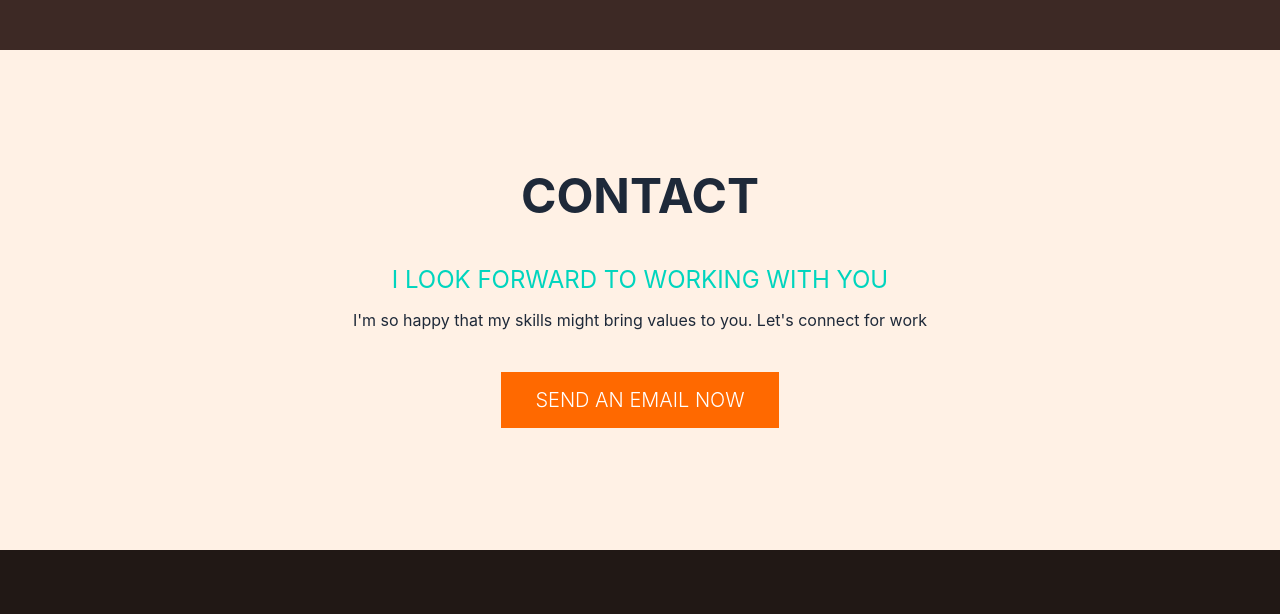
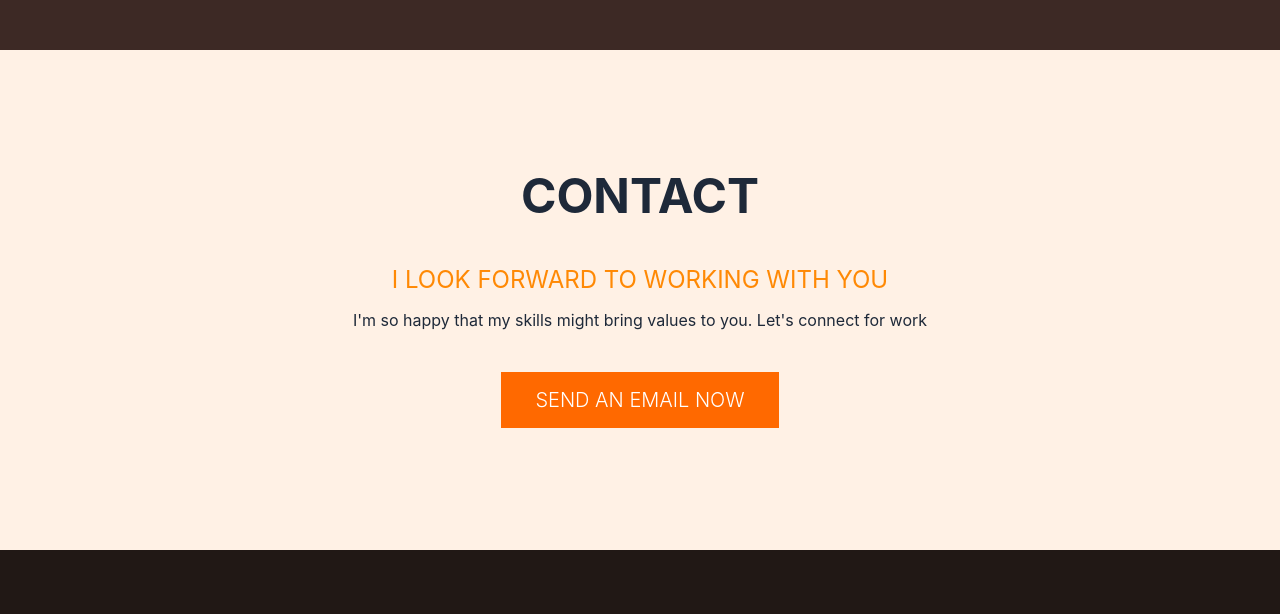
Before and after one commit to dinhnhien811/dinhnhien811.github.io, a website built with Vite: page index.html in a window 1280 px wide. Shown: the part 1550-2164 px from the top of the page. Built offline with nearby package versions, Linux system fonts and the light colour scheme; files whose address does not match are found by name.

Commit message:
chore: update contact section text color to enhance visibility

```diff
--- a/index.html
+++ b/index.html
@@ -77,7 +77,7 @@
     <div class="w-full lg:w-[60%] mb-5">
       <h2 class="uppercase text-2xl lg:text-5xl text-center font-bold mb-6">Contact</h2>
       <p class="flex flex-col justify-center items-center pt-5 pb-5 text-center">
-        <span class="text-2xl text-teal-400 mb-3">I LOOK FORWARD TO WORKING WITH YOU</span>
+        <span class="text-2xl text-orange-400 mb-3">I LOOK FORWARD TO WORKING WITH YOU</span>
         <span>I'm so happy that my skills might bring values to you. Let's connect for work</span>
       </p>
     </div>
```
